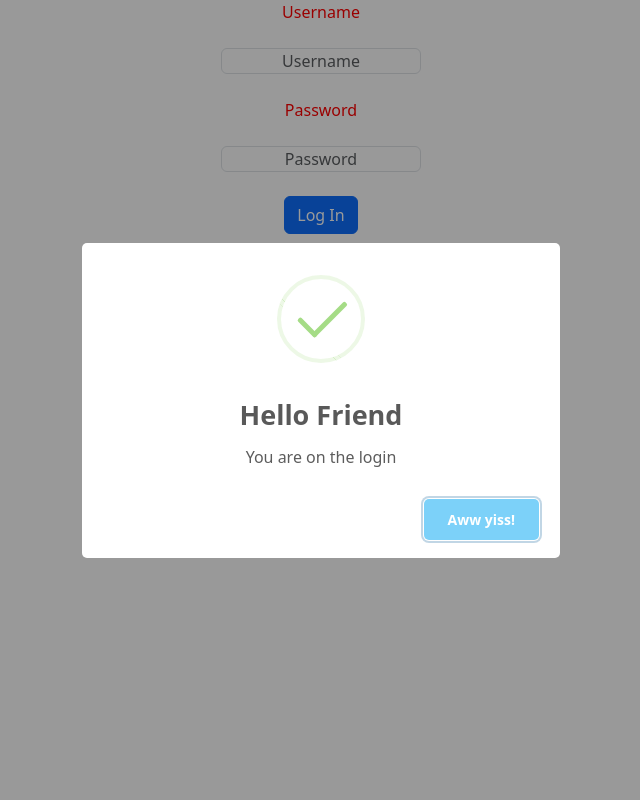
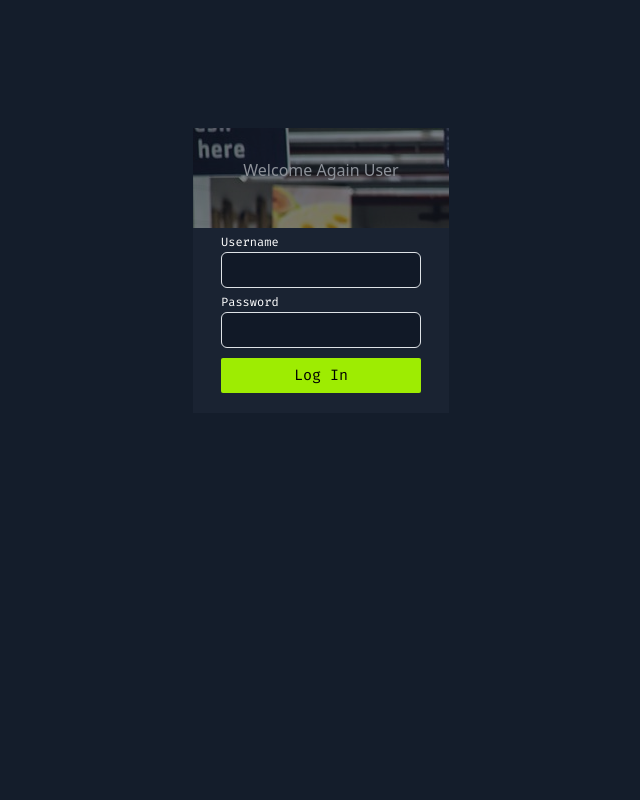
Before and after one commit to ssynaptic/Django_Projects, a Django app: page /accounts/login/ in a window 1280 px wide. Shown: the whole page, without its empty margins (319-959 px from the left). Run offline with Django 4.2, Linux system fonts and the light colour scheme; some libraries are stand-ins or nearby versions.

Commit message:
Almost finished the design of the login page, now working on the registration and authentication system

```diff
--- a/online_store/accounts/forms.py
+++ b/online_store/accounts/forms.py
@@ -1,12 +1,12 @@
 from django import forms
 
 class LoginForm(forms.Form):
-    username = forms.CharField(widget=forms.TextInput(attrs={"placeholder": "Username",
+    username = forms.CharField(widget=forms.TextInput(attrs={# "placeholder": "Username",
                                                              "style": "width: 200px;",
                                                              "class": "form-control input-widget"}),
                                label="Username",
                                max_length=30)
-    password = forms.CharField(widget=forms.PasswordInput(attrs={"placeholder": "Password",
+    password = forms.CharField(widget=forms.PasswordInput(attrs={# "placeholder": "Password",
                                                                  "style": "width: 200px;",
                                                                  "class": "form-control input-widget"}),
                               label="Password",
--- a/online_store/accounts/views.py
+++ b/online_store/accounts/views.py
@@ -19,7 +19,8 @@ def get_login_data(request):
 
     return render(request=request,
                   template_name="login_form.html",
-                  context={"form": form})
+                  context={"form": form,
+                           "failed_login": True})
 
 def thanks(request):
     # return HttpResponse("Thanks for login")
--- a/online_store/static/css/login_form.css
+++ b/online_store/static/css/login_form.css
@@ -1,28 +1,115 @@
+:root {
+  --background: #141d2b;
+  --form-background: #1a2332;
+  /* --main-message-background: #2b3952; */
+  --sunmit-button-normal: #9eec02;
+  --sunmit-button-hovered: #85c703;
+  --white: #ffffff;
+  --black: #000000;
+}
+
 * {
+	margin: 0;
+	padding: 0;
+	box-sizing: border-box;
+}
+
+html body {
+	display: flex;
+	align-items: center;
+	/* text-align: center; */
+	justify-content: center;
+	background-color: var(--background);
+}
+
+div.form-container {
+	display: flex;
+	flex-direction: column;
+	align-items: center;
+	justify-content: center;
+	text-align: left;
+	background-color: var(--form-background);
+	width: 20%;
+	margin-top: 10%;
+}
+
+div.main-message-container {
+	background: #000000 url("/static/img/main_message_background.jpg") no-repeat;
+	opacity: 0.5;
+	display: flex;
+	align-items: center;
+	justify-content: center;
+	color: var(--white);
+	width: 100%;
+	height: 100px;
+	text-align: left;
 	margin: 0;
 	padding: 0;
 }
 
-html body {
-	display: flex;
-	/* flex-direction: row; */
-	align-items: center;
-	text-align: center;
-	justify-content: center;
+p.main-message {
+	opacity: 1;
+	line-height: 30px;
+}
+form.main-form {
+	background-color: var(--form-background);
 }
 
 p.input-label {
+	font-family: "Fira Code";
+	font-size: 12px;
+	line-height: normal;
 	margin: 0;
 	padding: 0;
-	color: red;
+	color: var(--white);
+	display: inline-block;
 }
 
 input.input-widget {
+	color: var(--white);
+	background-color: #111927;
+	line-height: normal;
+	text-align: left;
+	display: inline-block;
+	width: 60%;
+	margin: 0;
+	padding: 10;
+}
+
+input.input-widget:focus {
+	color: var(--white);
+	background-color: #111927;
+}
+
+input.input-widget::selection {
+	background-color: #0052af;
+}
+
+input.submit-button {
+	border-width: 0px;
+	border-color: var(--sunmit-button-normal);
+	border-radius: 2px;
+	color: var(--black);
+	background-color: var(--sunmit-button-normal);
+	transition: all 200ms ease-out;
+	width: 100%;
+	height: 20%;
+	font-family: "Fira Code";
+	font-size: 15px;
+	margin-top: 10px;
+	margin-bottom: 20px;
+}
+
+input.submit-button:focus {
+	color: var(--black);
+	background-color: var(--sunmit-button-hovered);
+}
+input.submit-button:hover {
+	background-color: var(--sunmit-button-hovered);
+	color: var(--black);
+}
+
+br {
 	margin: 0;
 	padding: 0;
-	text-align: center;
 }
-
-input.input-widget::placeholder {
-	text-align: center;
-}
--- a/online_store/templates/login_form.html
+++ b/online_store/templates/login_form.html
@@ -7,11 +7,26 @@
 	{% bootstrap_css %}
 	{% bootstrap_javascript %}
 	{% bootstrap_messages %}
+	<link rel="stylesheet" type="text/css" href="{% static 'css/normalize.css' %}">
 	<link rel="stylesheet" type="text/css" href="{% static 'css/login_form.css' %}">
 	<script src="https://unpkg.com/sweetalert/dist/sweetalert.min.js"></script>
-<head/>
+
+	<!-- FONTS -->
+	<link rel="preconnect" href="https://fonts.googleapis.com">
+	<link rel="preconnect" href="https://fonts.gstatic.com" crossorigin>
+	<link href="https://fonts.googleapis.com/css2?family=Fira+Code:wght@400&display=swap" rel="stylesheet">
+</head>
 <body>
-	<form action="/accounts/login/" method="POST">
+	{% comment %} {% if failed_login %}
+	<script>swal({title: "Failed", "text": "Failed to log in, please verify your credentials", "icon": "error", "button": "Retry"})</script>
+	{% endif %} {% endcomment %}
+	<div class="form-container">
+		<div class="main-message-container">
+			<p class="main-message">
+				Welcome Again User
+			</p>
+		</div>
+		<form class="main-form" action="/accounts/login/" method="POST">
 			{% csrf_token %}
 			{% for field in form %}
 				<p class="input-label">{{ field.label }}</p>
@@ -19,8 +34,8 @@
 				{{ field }}
 				<br>
 			{% endfor %}
-		<input class="btn btn-primary" type="submit" value="Log In"/>
+			<input class="btn btn-primary submit-button" type="submit" value="Log In"/>
 		</form>
-	<script>swal({title: "Hello Friend", "text": "You are on the login", "icon": "success", "button": "Aww yiss!"})</script>
+	</div>
 </body>
-<html/>
+</html>
```
Also changed, not shown: online_store/static/css/normalize.css (added), online_store/static/img/main_message_background.jpg (added). Lines whose indentation alone changed are shown as unchanged.
